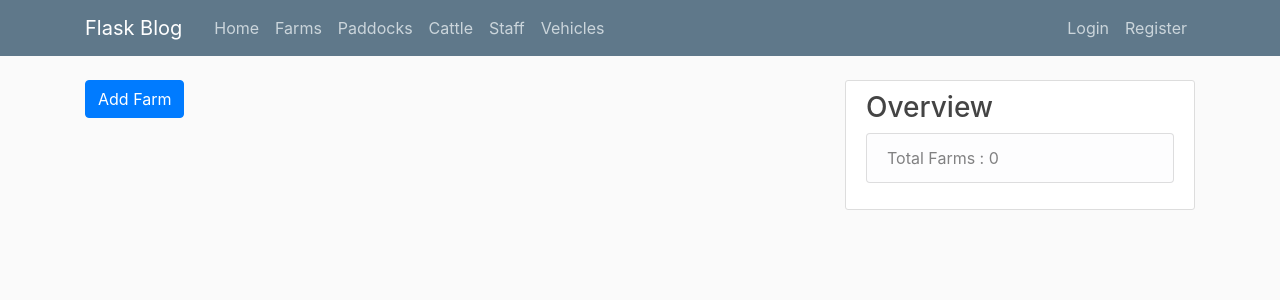
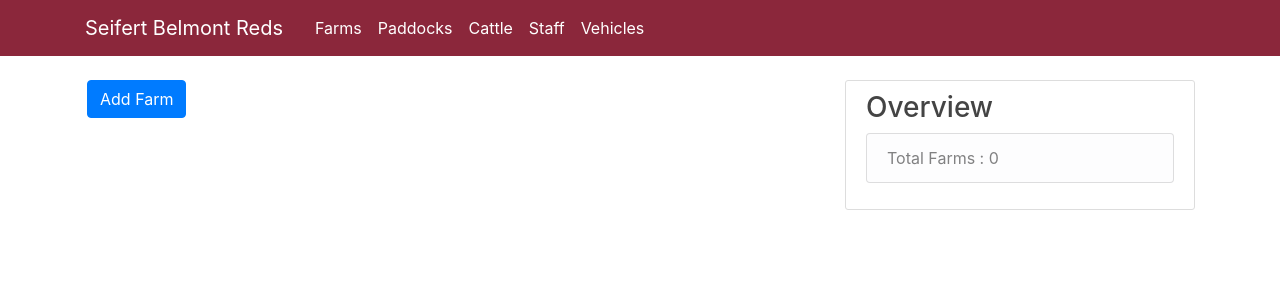
Before and after one commit to lexmiros/SBR_Database, a Flask app: page /farm in a window 1280 px wide. Shown: the top 300 px of the page. Run offline with Flask 2, Linux system fonts and the light colour scheme; data that the repository does not hold is empty; some libraries are stand-ins or nearby versions.

Commit message:
Color changes and reformatting buttons

```diff
--- a/static/main.css
+++ b/static/main.css
@@ -1,6 +1,5 @@
 body {
-    background: #fafafa;
-    color: #333333;
+    background-color: rgb(255, 255, 255);
     margin-top: 5rem;
   }
 
@@ -9,11 +8,11 @@ body {
   }
 
   .bg-steel {
-    background-color: #5f788a;
+    background-color: #8b273b;
   }
 
   .site-header .navbar-nav .nav-link {
-    color: #cbd5db;
+    color: #ffffff;
   }
 
   .site-header .navbar-nav .nav-link:hover {
@@ -78,3 +77,8 @@ body {
   .account-heading {
     font-size: 2.5rem;
   }
+
+  .btn-grp {
+    margin-right: 2px;
+    margin-left: 2px;
+  }
--- a/templates/bins.html
+++ b/templates/bins.html
@@ -1,11 +1,6 @@
 {% extends "layout.html" %}
 {% block content %}
 <legend class="border-bottom mb-4"> Feed bins for : {{paddockName}}</legend>
-<div>
-  <p>
-
-  </p>
-</div>
 <div>
 <form action="{{url_for('bin_add', paddockName = paddockName)}}", method = "POST">
   <input class="btn btn-primary " type="submit" value="Add bin to {{paddockName}}">
--- a/templates/farm.html
+++ b/templates/farm.html
@@ -33,13 +33,15 @@
 
               </div>
                 <div>
+                <p>
+                <form action="{{ url_for('delete_farm', farmName = post.FarmName)}}", method = "POST">
+                  <input class="btn-grp btn-danger btn-sm" type="submit" value="Delete" style ="float: right;">
+                </form>
                 <form action="{{ url_for('update_farm', updateName = post.FarmName, updateAddress = post.Address)}}", method = "POST">
                   <input class="btn-grp btn-secondary btn-sm" type="submit" value="Update" style ="float: right;">
                 </form>
-                <p> </p>
-                <form action="{{ url_for('delete_farm', farmName = post.FarmName)}}", method = "POST">
-                  <input class="btn-grp btn-danger btn-sm" type="submit" value="Delete" style ="float: right;">
-                </form>
+                </p>
+
               </div>
 
           </div>
--- a/templates/layout.html
+++ b/templates/layout.html
@@ -18,16 +18,16 @@
     {% endif %}
 </head>
 <body>
+
     <header class="site-header">
         <nav class="navbar navbar-expand-md navbar-dark bg-steel fixed-top">
           <div class="container">
-            <a class="navbar-brand mr-4" href="/">Flask Blog</a>
+            <a class="navbar-brand mr-4" href="/">Seifert Belmont Reds</a>
             <button class="navbar-toggler" type="button" data-toggle="collapse" data-target="#navbarToggle" aria-controls="navbarToggle" aria-expanded="false" aria-label="Toggle navigation">
               <span class="navbar-toggler-icon"></span>
             </button>
             <div class="collapse navbar-collapse" id="navbarToggle">
               <div class="navbar-nav mr-auto">
-                <a class="nav-item nav-link" href="{{url_for('home')}}">Home</a>
                 <a class="nav-item nav-link" href="{{url_for('farm')}}">Farms</a>
                 <a class="nav-item nav-link" href="{{url_for('paddock')}}">Paddocks</a>
                 <a class="nav-item nav-link" href="{{url_for('cattle')}}">Cattle</a>
@@ -36,8 +36,7 @@
               </div>
               <!-- Navbar Right Side -->
               <div class="navbar-nav">
-                <a class="nav-item nav-link" href="/login">Login</a>
-                <a class="nav-item nav-link" href="/register">Register</a>
+
               </div>
             </div>
           </div>
```
Also changed, not shown: templates/cattle.html (+4 -3 lines), templates/paddock.html (+4 -3 lines), templates/staff.html (+6 -6 lines), templates/vehicles.html (+6 -6 lines).
